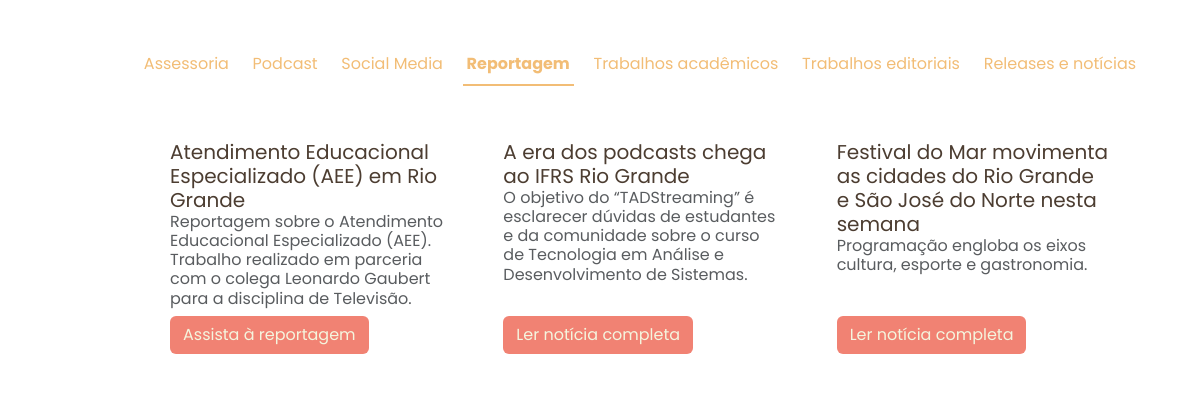
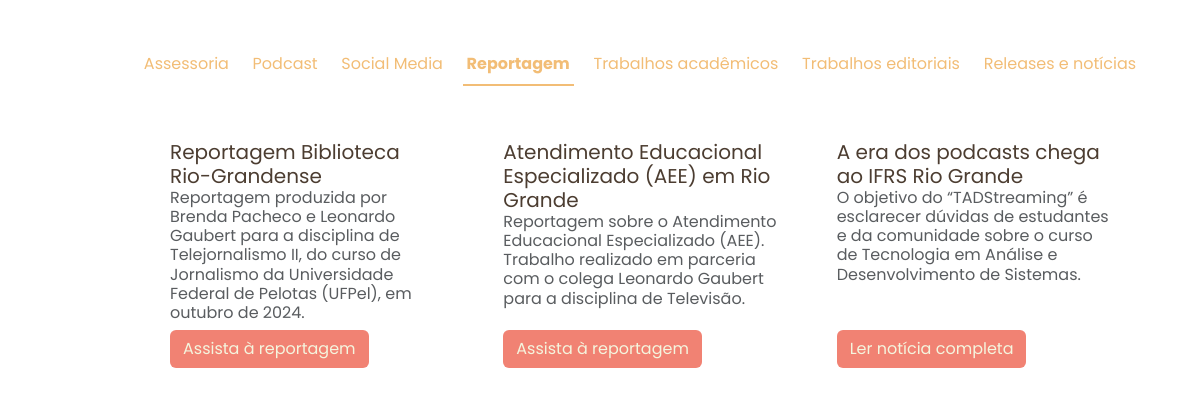
Before and after one commit to brendafpacheco/portfolio, a plain HTML site: page index.html in a window 1280 px wide. Both pictures are taken after a click on the tab "Reportagem". Shown: the part 1169-1580 px from the top of the page, 0-1193 px from the left. Drawn offline with nearby package versions, Linux system fonts and the light colour scheme.

Commit message:
added new video

```diff
--- a/index.html
+++ b/index.html
@@ -419,6 +419,26 @@
                                         <div class="h-100 d-flex flex-column justify-content-between">
                                             <div>
                                                 <h5 class="card-title">
+                                                    Reportagem Biblioteca Rio-Grandense
+                                                </h5>
+                                                <h6 class="card-subtitle mb-2 text-body-secondary">
+                                                    Reportagem produzida por Brenda Pacheco e Leonardo Gaubert
+                                                    para a disciplina de Telejornalismo II, do curso de Jornalismo
+                                                    da Universidade Federal de Pelotas (UFPel), em outubro de 2024.
+                                                </h6>
+                                            </div>
+                                            <div>
+                                                <a href="https://youtu.be/N0gLHCutisg"
+                                                    target="_blank" rel="noopener noreferrer" class="btn">Assista à
+                                                    reportagem</a>
+                                            </div>
+                                        </div>
+                                    </div>
+
+                                    <div class="card-body d-flex gap-5 col-4">
+                                        <div class="h-100 d-flex flex-column justify-content-between">
+                                            <div>
+                                                <h5 class="card-title">
                                                     Atendimento Educacional Especializado (AEE) em Rio Grande
                                                 </h5>
                                                 <h6 class="card-subtitle mb-2 text-body-secondary">
```
